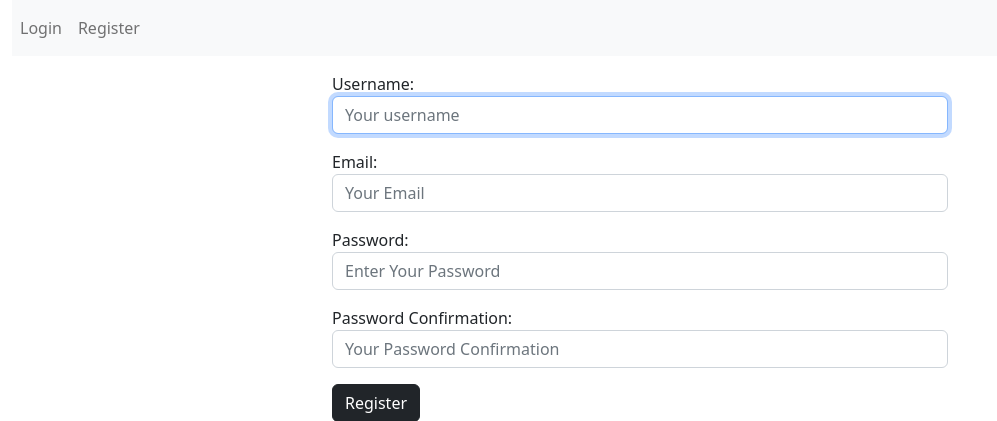
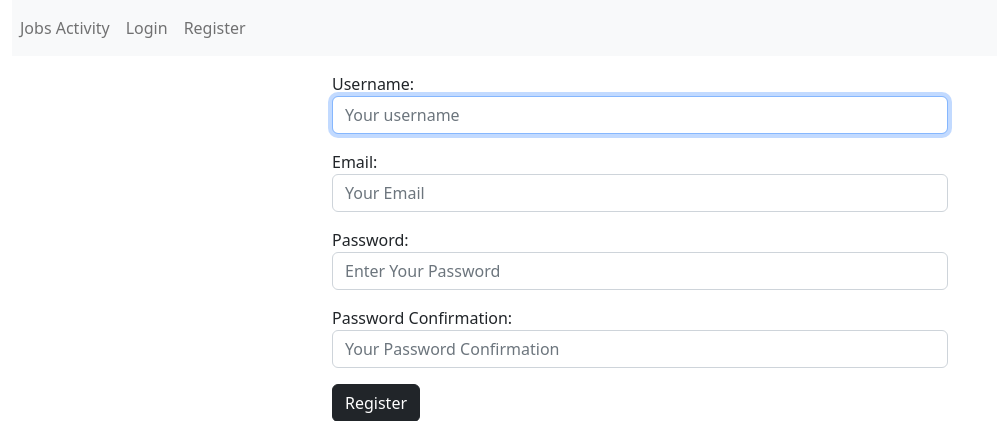
Before and after one commit to SampurnaC/jobs_activity, a Django app: page /users/signup/ in a window 1280 px wide. Shown: the top 421 px of the page, without its empty margins (0-997 px from the left). Run offline with Django 4.2, Linux system fonts and the light colour scheme.

Commit message:
add login, register and logout links in navbar based on user session

```diff
--- a/jobs/templates/jobs/base.html
+++ b/jobs/templates/jobs/base.html
@@ -12,12 +12,21 @@
         <nav class="navbar navbar-expand-sm bg-light">
             <ul class="navbar-nav">
                 <li class="nav-item">
-                <a class="nav-link" href="">Login</a>
-                </li>
-                <li class="nav-item">
-                <a class="nav-link" href="">Register</a>
+                    <a class="nav-link" href="{% url 'index' %}">Jobs Activity</a>
                 </li>
 
+                {% if user.is_authenticated %}
+                <li class="nav-item">
+                    <a class="nav-link" href="{% url 'logout' %}">Logout</a>
+                </li>
+                {% else %}
+                    <li class="nav-item">
+                    <a class="nav-link" href="{% url 'signin' %}">Login</a>
+                    </li>
+                    <li class="nav-item">
+                    <a class="nav-link" href="{% url 'signup' %}">Register</a>
+                    </li>
+                {% endif %}
             </ul>
             </div>
         </nav>
```
